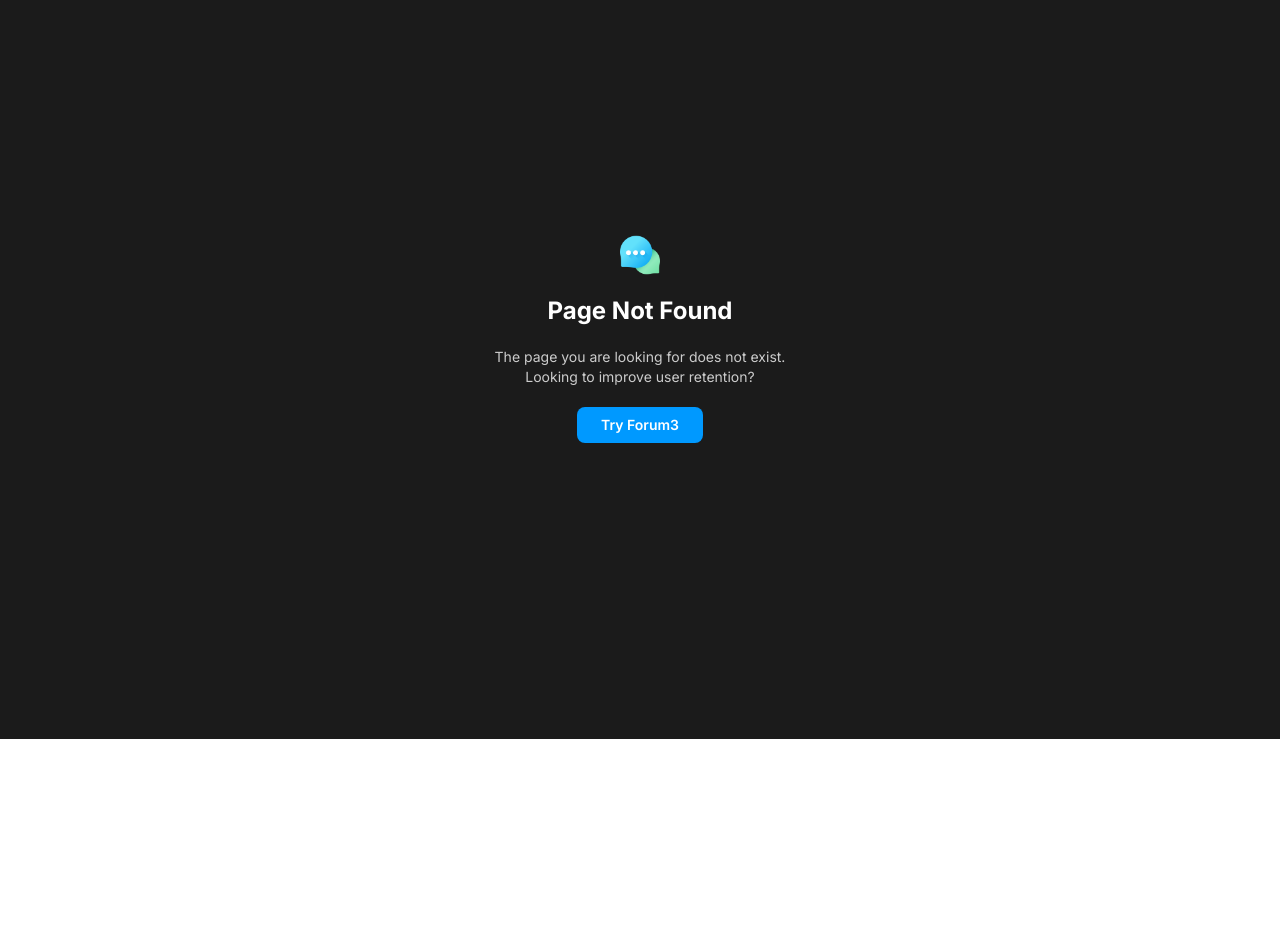
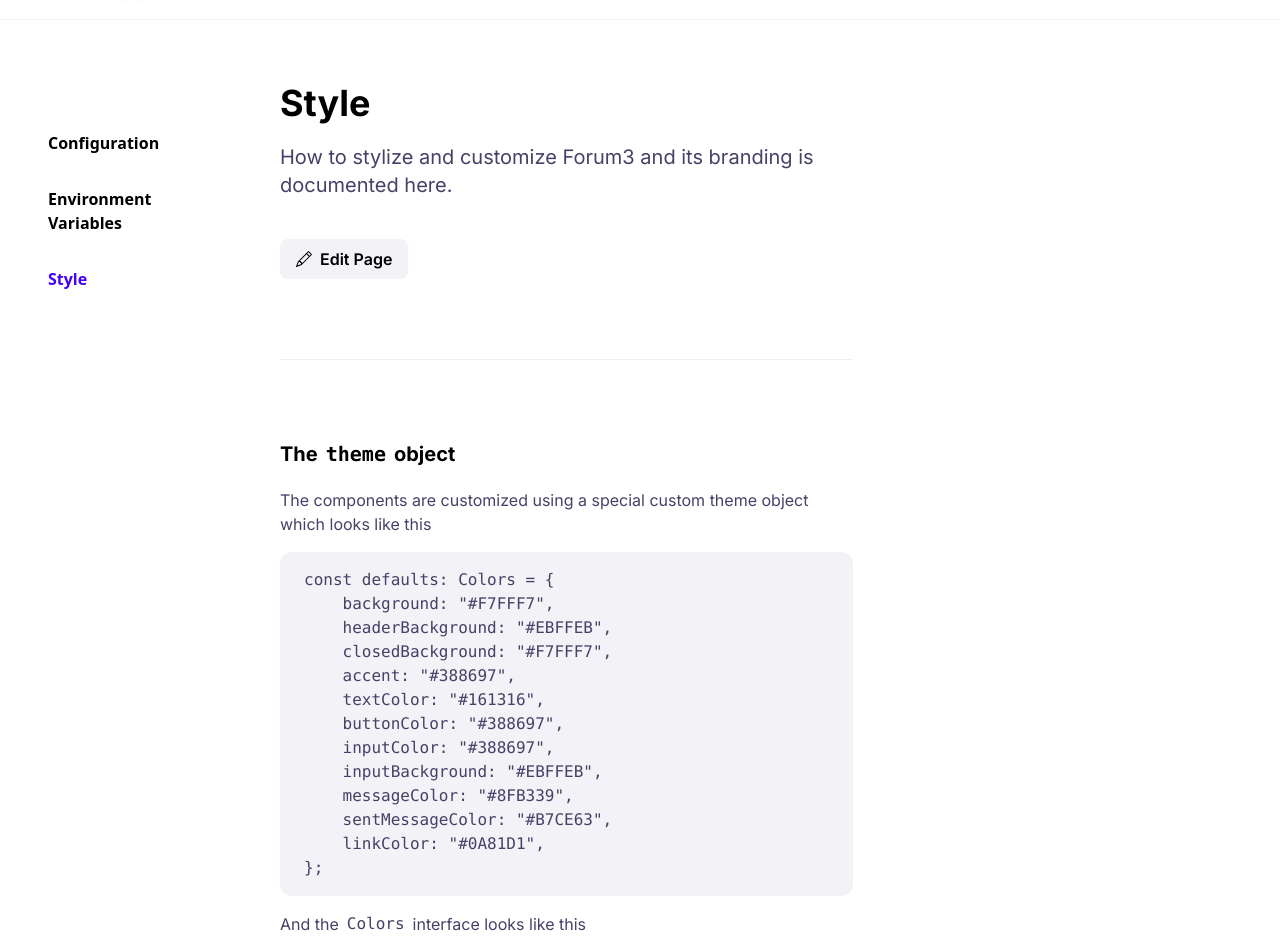
Before and after one commit to pybash1/forum3, a React (Create React App) app: page /configuration/style in a window 1280 px wide. Before the commit this address had no page. Shown: the part 61-1012 px from the top of the page. Before the commit the page ends 800 px from the top, so only its background shows below. Built offline with nearby package versions, Linux system fonts and the light colour scheme; what @orbisclub/orbis-sdk would draw is missing.

Commit message:
feat: added configuration docs along with subdocs of configuration except env vars

```diff
--- a/src/index.tsx
+++ b/src/index.tsx
@@ -9,6 +9,7 @@ import Configuration from "./routes/Configuration";
 import Components from "./routes/Components";
 import Changelog from "./routes/introduction/Changelog";
 import Feedback from "./routes/introduction/Feedback";
+import Style from "./routes/configuration/Style";
 
 const router = createBrowserRouter([
   {
@@ -36,6 +37,10 @@ const router = createBrowserRouter([
     path: "/components",
     element: <Components />,
   },
+  {
+    path: "/configuration/style",
+    element: <Style />,
+  },
 ])
 
 const root = ReactDOM.createRoot(
--- a/src/routes/Configuration.tsx
+++ b/src/routes/Configuration.tsx
@@ -1,5 +1,54 @@
+import Navbar from "../components/Navbar";
+import Sidebar from "../components/Sidebar";
+
 export default function Configuration() {
-    return (
-        <></>
-    )
+  return (
+    <div>
+      <Navbar current="/configuration" />
+      <Sidebar
+        links={[
+          { name: "Configuration", link: "/configuration", active: true },
+          { name: "Environment Variables", link: "/configuration/environment" },
+          { name: "Style", link: "/configuration/style" },
+        ]}
+      />
+      <div className="pl-[280px] w-2/3 pt-20 font-inter">
+        <div className="font-bold text-black text-4xl pt-16">Configuration</div>
+        <div className="text-[#464168] text-xl pt-5 pb-10 font-normal">
+          Forum3 can be customized and configured in several ways. They are
+          mentioned here.
+        </div>
+        <a
+          href="https://github.com/pybash1/forum3/blob/cra/src/routes/Introduction.tsx"
+          className="bg-[#F2F2F7] rounded-lg px-4 py-2 font-semibold flex flex-row w-fit items-center gap-2"
+        >
+          <svg
+            xmlns="http://www.w3.org/2000/svg"
+            width="16"
+            height="16"
+            fill="currentColor"
+            className="bi bi-pencil"
+            viewBox="0 0 16 16"
+          >
+            <path d="M12.146.146a.5.5 0 0 1 .708 0l3 3a.5.5 0 0 1 0 .708l-10 10a.5.5 0 0 1-.168.11l-5 2a.5.5 0 0 1-.65-.65l2-5a.5.5 0 0 1 .11-.168l10-10zM11.207 2.5 13.5 4.793 14.793 3.5 12.5 1.207 11.207 2.5zm1.586 3L10.5 3.207 4 9.707V10h.5a.5.5 0 0 1 .5.5v.5h.5a.5.5 0 0 1 .5.5v.5h.293l6.5-6.5zm-9.761 5.175-.106.106-1.528 3.821 3.821-1.528.106-.106A.5.5 0 0 1 5 12.5V12h-.5a.5.5 0 0 1-.5-.5V11h-.5a.5.5 0 0 1-.468-.325z" />
+          </svg>
+          Edit Page
+        </a>
+        <div className="bg-[#eeeeee] my-20 h-[0.5px]"></div>
+        <div className="font-bold text-xl">Using component props</div>
+        <div className="text-[#464168] pt-5 pb-10 font-normal">
+          The most simplest and easiest way to configure the components are
+          using their props. For example, you can easily change what context
+          Forum3 uses by changing the `context` prop in the components.
+          <pre className="px-6 py-4 bg-[#F2F2F7] rounded-xl mt-4">
+            {'<Forum3 context="custom" ...otherProps />'}
+          </pre>
+        </div>
+        <div className="font-bold text-xl">Using environment variables</div>
+        <div className="text-[#464168] pt-5 pb-10 font-normal">
+            Coming soon...
+        </div>
+      </div>
+    </div>
+  );
 }
--- /dev/null
+++ b/src/routes/configuration/Style.tsx
@@ -0,0 +1,85 @@
+import Navbar from "../../components/Navbar";
+import Sidebar from "../../components/Sidebar";
+
+export default function Configuration() {
+  return (
+    <div>
+      <Navbar current="/configuration" />
+      <Sidebar
+        links={[
+          { name: "Configuration", link: "/configuration" },
+          { name: "Environment Variables", link: "/configuration/environment" },
+          { name: "Style", link: "/configuration/style", active: true },
+        ]}
+      />
+      <div className="pl-[280px] w-2/3 pt-20 font-inter">
+        <div className="font-bold text-black text-4xl pt-16">Style</div>
+        <div className="text-[#464168] text-xl pt-5 pb-10 font-normal">
+          How to stylize and customize Forum3 and its branding is documented
+          here.
+        </div>
+        <a
+          href="https://github.com/pybash1/forum3/blob/cra/src/routes/Introduction.tsx"
+          className="bg-[#F2F2F7] rounded-lg px-4 py-2 font-semibold flex flex-row w-fit items-center gap-2"
+        >
+          <svg
+            xmlns="http://www.w3.org/2000/svg"
+            width="16"
+            height="16"
+            fill="currentColor"
+            className="bi bi-pencil"
+            viewBox="0 0 16 16"
+          >
+            <path d="M12.146.146a.5.5 0 0 1 .708 0l3 3a.5.5 0 0 1 0 .708l-10 10a.5.5 0 0 1-.168.11l-5 2a.5.5 0 0 1-.65-.65l2-5a.5.5 0 0 1 .11-.168l10-10zM11.207 2.5 13.5 4.793 14.793 3.5 12.5 1.207 11.207 2.5zm1.586 3L10.5 3.207 4 9.707V10h.5a.5.5 0 0 1 .5.5v.5h.5a.5.5 0 0 1 .5.5v.5h.293l6.5-6.5zm-9.761 5.175-.106.106-1.528 3.821 3.821-1.528.106-.106A.5.5 0 0 1 5 12.5V12h-.5a.5.5 0 0 1-.5-.5V11h-.5a.5.5 0 0 1-.468-.325z" />
+          </svg>
+          Edit Page
+        </a>
+        <div className="bg-[#eeeeee] my-20 h-[0.5px]"></div>
+        <div className="font-bold text-xl flex gap-2">
+          The <pre>theme</pre> object
+        </div>
+        <div className="text-[#464168] pt-5 pb-10 font-normal">
+          The components are customized using a special custom theme object
+          which looks like this
+          <pre className="px-6 py-4 bg-[#F2F2F7] rounded-xl mt-4">
+            {`const defaults: Colors = {
+    background: "#F7FFF7",
+    headerBackground: "#EBFFEB",
+    closedBackground: "#F7FFF7",
+    accent: "#388697",
+    textColor: "#161316",
+    buttonColor: "#388697",
+    inputColor: "#388697",
+    inputBackground: "#EBFFEB",
+    messageColor: "#8FB339",
+    sentMessageColor: "#B7CE63",
+    linkColor: "#0A81D1",
+};`}
+          </pre>
+          <div className="flex gap-2 pt-4">
+            And the <pre>Colors</pre> interface looks like this
+          </div>
+          <pre className="px-6 py-4 bg-[#F2F2F7] rounded-xl mt-4">
+            {`interface Colors {
+    background: string;
+    headerBackground?: string;
+    inputBackground?: string;
+    closedBackground?: string;
+    accent: string;
+    textColor?: string;
+    inputColor?: string;
+    buttonColor?: string;
+    messageColor?: string;
+    sentMessageColor?: string;
+    linkColor?: string;
+    replyColor?: string;
+}`}
+          </pre>
+        </div>
+        If the optional colors are not specified, the required colors will be
+        used as fallback colors.
+        <div className="pb-12"></div>
+      </div>
+    </div>
+  );
+}
```
